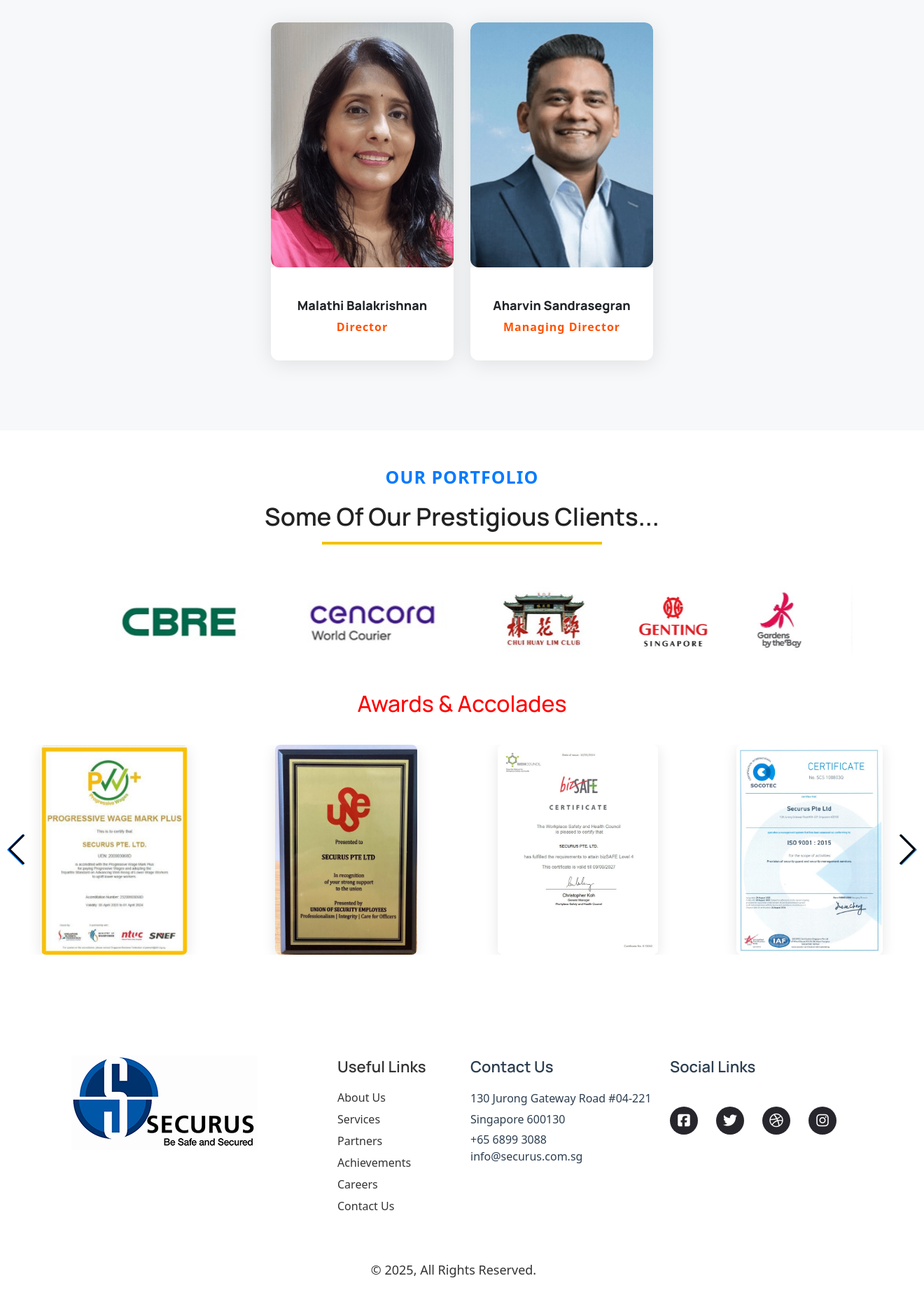
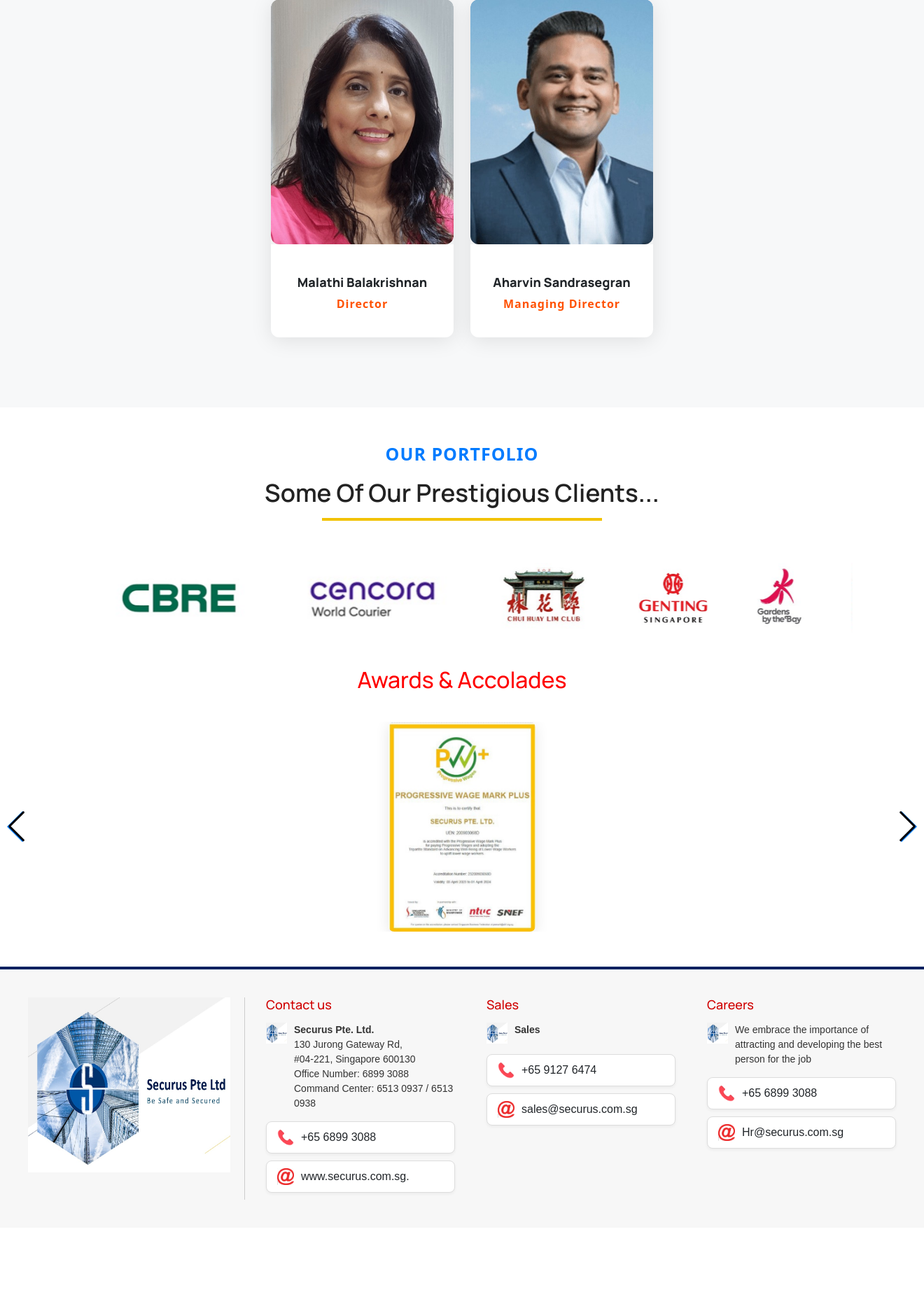
Before and after one commit to JyothiDevappa/securus-new, a PHP site: page /securus-new/index.html in a window 1320 px wide; the page is wider, and only the part inside the window is pictured. Shown: the part 3498-5351 px from the top of that part at 70% size. After the commit the page ends 5212 px from the top of that part, so only its background shows below. Run offline with PHP 8.4, Linux system fonts and the light colour scheme.

Commit message:
added icons to footer

```diff
--- a/securus-new/css/style.css
+++ b/securus-new/css/style.css
@@ -1171,22 +1171,17 @@
      margin: 0;
      line-height: 25px;
  }
+
+
  /***
- ====================================================================
-         Brand One Section
+
+ ====================================================================
+         Footer Section
  ====================================================================
 
  ***/
 
- /***
-
- ====================================================================
-         Footer Section
- ====================================================================
-
- ***/
-
- .footer-section {
+ /* .footer-section {
     position: relative;
     display: block;
     background: #f2f2f2;
@@ -1198,11 +1193,11 @@
 }
 .footer-widget-title h3 {
     font-size: 22px;
-    color: #333; /* updated from #ffffff */
+    color: #333;
     font-weight: 600;
     line-height: 32px;
-}
-
+} */
+/*
 .footer-widget-about {
     margin-right: 20px;
 }
@@ -1211,11 +1206,11 @@
 }
 .footer-widget-about-text p {
     font-size: 16px;
-    color: #333; /* updated from #ffffff */
+    color: #333;
     line-height: 33px;
     margin: 0;
-}
-.footer-widget-about-social {
+} */
+/* .footer-widget-about-social {
     display: -webkit-box;
     display: flex;
     -webkit-box-align: center;
@@ -1253,26 +1248,26 @@
 }
 .footer-widget-useful-links-list li a {
     font-size: 16px;
-    color: #333; /* updated from #fff */
-}
+    color: #333;  */
+/* }
 .footer-widget-useful-links-list li a:hover {
     color: var(--thm-primary);
-}
-
+} */
+/*
 .footer-widget-contact {}
 .footer-widget_contact-info {}
 .footer-widget_contact-info p {
-    color: #333; /* updated from #ffffff */
-    font-size: 16px;
+    color: #333;  */
+    /* font-size: 16px;
     margin: 0;
     line-height: 26px;
     margin-bottom: 4px;
 }
 .footer-widget_contact-info a {
-    color: #333; /* updated from #ffffff */
+    color: #333;
     font-size: 16px;
-}
-
+} */
+/*
 .footer-widget-gallery {
     margin-left: 86px;
 }
@@ -1307,21 +1302,6 @@
     border-radius: 5px;
     width: 100%;
 }
-.gallery-img-hover {
-    position: absolute;
-    top: 0;
-    left: 0;
-    right: 0;
-    bottom: 0;
-    display: flex;
-    align-items: center;
-    justify-content: center;
-    color: var(--thm-primary);
-    font-size: 15px;
-    transform: scale(0);
-    -webkit-transition: all 500ms ease;
-    transition: all 500ms ease;
-}
 .footer-widget-gallery-list li:hover .gallery-img-hover {
     transform: scale(1);
 }
@@ -1331,29 +1311,29 @@
 }
 .footer-bottom p {
     font-size: 18px;
-    color: #333; /* updated from #ffffff */
+    color: #333;
     line-height: 30px;
     margin: 0;
     text-align: center;
 }
 footer a {
   text-decoration: none;
-  color: #000; /* or any color you want */
+  color: #000;
 }
 
 footer a:hover {
-  text-decoration: underline; /* optional: show underline on hover */
-  color: #007bff; /* optional hover color */
-}
-
-
-
+  text-decoration: underline;
+  color: #007bff;
+} */
+
+
+/*
 @media (max-width: 767.98px) {
   .footer-widget-single {
     display: block !important;
     margin-bottom: 30px;
   }
-}
+} */
 
  /***
  ====================================================================
@@ -2892,3 +2872,149 @@
     flex: 0 0 100% !important;   /* Force each slide to occupy 100% width on mobile */
   }
 }
+
+
+
+
+
+
+
+.footer {
+  display: flex;
+  background: #f7f7f7;
+  padding: 40px;
+  font-family: Arial, sans-serif;
+  border-top: 4px solid #002060;
+}
+
+/* Left: Logo + Company Name */
+.footer-left {
+  width: 25%;
+  text-align: center;
+  border-right: 1px solid #ccc;
+  padding-right: 20px;
+}
+
+/* .logo {
+  width: 190px;
+  height: auto;
+  margin-bottom: 15px;
+} */
+
+/* .logo {
+  width: 230px;
+  height: 80px;
+  object-fit: contain;
+  margin-bottom: 15px;
+} */
+
+.logo {
+  width: 100%;
+  height: 250px;
+  object-fit: fill; /* Use 'fill' only if you want it to fully stretch */
+  margin-bottom: 15px;
+}
+
+.company-name {
+  font-size: 18px;
+  font-weight: bold;
+  color: #002060;
+}
+
+.tagline {
+  font-size: 14px;
+  color: #35729e;
+}
+
+/* Right Sections */
+.footer-right {
+  width: 75%;
+  display: flex;
+  justify-content: space-between;
+  padding-left: 30px;
+}
+
+.footer-section {
+  width: 30%;
+}
+
+.footer-section h3 {
+  color: #d00000;
+  margin-bottom: 15px;
+  font-size: 18px;
+}
+
+/* Text with image beside it */
+.info-row {
+  display: flex;
+  align-items: flex-start;
+  gap: 10px;
+  margin-bottom: 15px;
+  font-size: 14px;
+  color: #333;
+}
+
+/* Card Box for phone and email */
+.card-box {
+  background: #fff;
+  border: 1px solid #ddd;
+  border-radius: 8px;
+  padding: 10px 15px;
+  margin-bottom: 10px;
+  display: flex;
+  align-items: center;
+  gap: 10px;
+  box-shadow: 0 2px 4px rgba(0,0,0,0.05);
+}
+
+.icon-small {
+  width: 30px;
+  height: 30px;
+}
+
+.icon-medium {
+  width: 24px;
+  height: 24px;
+}
+
+.bold-text {
+  font-weight: bold;
+}
+@media (max-width: 768px) {
+  .footer {
+    flex-direction: column;
+    padding: 20px;
+  }
+
+  .footer-left {
+    width: 100%;
+    text-align: center;
+    border-right: none;
+    padding-right: 0;
+    margin-bottom: 20px;
+    border-bottom: 1px solid #ccc;
+    padding-bottom: 20px;
+  }
+
+  .footer-right {
+    width: 100%;
+    flex-direction: column;
+    padding-left: 0;
+  }
+
+  .footer-section {
+    width: 100%;
+    margin-bottom: 20px;
+  }
+
+  .info-row,
+  .card-box {
+    flex-direction: row;
+    align-items: flex-start;
+  }
+
+  .icon-small,
+  .icon-medium {
+    flex-shrink: 0;
+  }
+}
--- a/securus-new/footer.html
+++ b/securus-new/footer.html
@@ -1,77 +1,69 @@
-<!--Start Footer Section-->
-<footer class="footer-section" style="background:#ffffff; padding:94px 0 0;">
-  <div class="container">
-    <div class="row">
-      <!-- Logo & Social -->
-      <div class="col-xl-4 col-lg-6 col-md-6 col-12 mb-4">
-        <div class="footer-widget-single footer-widget-about">
-          <div class="footer-widget-title mb-3">
-            <img src="images/logo.png" alt="Logo" class="img-fluid">
-          </div>
-          <!-- <div class="footer-widget-about-social d-flex">
-            <a href="#" class="me-2"><i class="fab fa-facebook-square"></i></a>
-            <a href="#" class="me-2"><i class="fab fa-twitter"></i></a>
-            <a href="#" class="me-2"><i class="fab fa-dribbble"></i></a>
-            <a href="#"><i class="fab fa-instagram"></i></a>
-          </div> -->
+<footer class="footer">
+  <!-- LEFT: Logo and Company Info -->
+  <div class="footer-left">
+    <img src="images/securus.jpeg" alt="Company Logo" class="logo">
+    <!-- <div class="company-name">Securus Pte Ltd</div>
+    <div class="tagline">Be Safe and Secured</div> -->
+  </div>
+
+  <!-- RIGHT: Contact, Sales, Careers -->
+  <div class="footer-right">
+    <!-- Contact Us -->
+    <div class="footer-section">
+      <h3>Contact us</h3>
+      <div class="info-row">
+        <img src="images/securus.jpeg" class="icon-small">
+        <div>
+          <span class="bold-text">Securus Pte. Ltd.</span><br>
+          130 Jurong Gateway Rd,<br>
+          #04-221, Singapore 600130<br>
+          Office Number: 6899 3088<br>
+          Command Center: 6513 0937 / 6513 0938
+
         </div>
       </div>
+      <div class="card-box">
+        <img src="images/call.png" class="icon-medium">
+        <span>+65 6899 3088</span>
+      </div>
+      <div class="card-box">
+        <img src="images/at.jpg" class="icon-medium">
+        <span>www.securus.com.sg.</span>
+      </div>
+    </div>
 
-      <!-- Useful Links -->
-      <div class="col-xl-2 col-lg-6 col-md-6 col-12 mb-4">
-        <div class="footer-widget-single footer-widget-useful-links">
-          <div class="footer-widget-title mb-3">
-            <h3 style="color:#333;">Useful Links</h3>
-          </div>
-          <ul class="footer-widget-useful-links-list list-unstyled">
-            <li><a href="#" style="color:#333;">About Us</a></li>
-            <li><a href="#" style="color:#333;">Services</a></li>
-            <li><a href="a.html" style="color:#333;">Partners</a></li>
-            <li><a href="#" style="color:#333;">Achievements</a></li>
-            <li><a href="#" style="color:#333;">Careers</a></li>
-            <li><a href="#" style="color:#333;">Contact Us</a></li>
-          </ul>
-        </div>
+    <!-- Sales -->
+    <div class="footer-section">
+      <h3>Sales</h3>
+      <div class="info-row">
+        <img src="images/securus.jpeg" class="icon-small">
+        <div><span class="bold-text">Sales</span></div>
       </div>
-<!-- Contact Us -->
-<div class="col-xl-3 col-lg-6 col-md-6 col-12 mb-4">
-  <div class="footer-widget-single footer-widget-contact">
-    <div class="footer-widget-title mb-3">
-      <h3 style="color:#2c3e50;">Contact Us</h3>
+      <div class="card-box">
+        <img src="images/call.png" class="icon-medium">
+        <span>+65 9127 6474</span>
+      </div>
+      <div class="card-box">
+        <img src="images/at.jpg" class="icon-medium">
+        <span>sales@securus.com.sg</span>
+      </div>
     </div>
-    <div class="footer-widget_contact-info">
-      <p style="color:#2c3e50;">130 Jurong Gateway Road #04-221</p>
-      <p style="color:#2c3e50;">Singapore 600130</p>
-      <a href="tel:+6568993088" style="color:#2c3e50;">+65 6899 3088</a><br>
-      <a href="mailto:info@securus.com.sg" style="color:#2c3e50;">info@securus.com.sg</a>
-    </div>
-  </div>
-</div>
 
-
-<!-- Social Links -->
-<div class="col-xl-3 col-lg-6 col-md-6 col-12 mb-4">
-  <div class="footer-widget-single footer-widget-social">
-    <div class="footer-widget-title mb-3">
-      <h3 style="color:#2c3e50;">Social Links</h3>
-    </div>
-    <div class="footer-widget-about-social d-flex">
-      <a href="#" class="me-3" style="font-size: 20px;"><i class="fab fa-facebook-square"></i></a>
-      <a href="#" class="me-3" style="font-size: 20px;"><i class="fab fa-twitter"></i></a>
-      <a href="#" class="me-3" style="font-size: 20px;"><i class="fab fa-dribbble"></i></a>
-      <a href="#" style="font-size: 20px;"><i class="fab fa-instagram"></i></a>
-    </div>
-  </div>
-</div>
-
-
-    <div class="row">
-      <div class="col-12">
-        <div class="footer-bottom text-center pt-4 pb-4">
-          <p style="color:#333; font-size:18px;">© 2025, All Rights Reserved.</p>
-        </div>
+    <!-- Careers -->
+    <div class="footer-section">
+      <h3>Careers</h3>
+      <div class="info-row">
+        <img src="images/securus.jpeg" class="icon-small">
+        <div>We embrace the importance of attracting and developing the best person for the job</div>
+      </div>
+      <div class="card-box">
+        <img src="images/call.png" class="icon-medium">
+        <span>+65 6899 3088</span>
+      </div>
+      <div class="card-box">
+        <img src="images/at.jpg" class="icon-medium">
+        <span>Hr@securus.com.sg</span>
       </div>
     </div>
   </div>
 </footer>
-<!--End Footer Section-->
--- a/securus-new/index.html
+++ b/securus-new/index.html
@@ -2,49 +2,29 @@
 <html lang="en">
 <meta name="viewport" content="width=device-width, initial-scale=1">
 
-<!-- Mirrored from thememxpro.com/php-template/hactora/ by HTTrack Website Copier/3.x [XR&CO'2014], Wed, 28 May 2025 17:24:51 GMT -->
 <!-- Added by HTTrack -->
 <meta http-equiv="content-type" content="text/html;charset=UTF-8" /><!-- /Added by HTTrack -->
 
 <head>
   <meta charset="utf-8">
   <title>Securus || Be Safe and Secured</title>
-  <!-- Stylesheets -->
 
   <!-- Swiper CSS -->
   <link rel="stylesheet" href="https://cdn.jsdelivr.net/npm/swiper@11/swiper-bundle.min.css" />
-
   <!-- Swiper JS -->
   <script src="https://cdn.jsdelivr.net/npm/swiper@11/swiper-bundle.min.js"></script>
-
   <link href="https://fonts.googleapis.com/css2?family=Poppins:wght@400;600&display=swap" rel="stylesheet">
-
-
-
-
-
-
   <link href="https://cdn.jsdelivr.net/npm/bootstrap@5.3.0/dist/css/bootstrap.min.css" rel="stylesheet">
   <!-- search botton-->
-  <link rel="stylesheet" href="https://cdnjs.cloudflare.com/ajax/libs/font-awesome/6.4.0/css/all.min.css">
-
-
   <link href="css/magnific-popup.css" rel="stylesheet">
   <link href="css/style.css" rel="stylesheet">
   <link href="css/responsive.css" rel="stylesheet">
-
-
-
   <!--Header-->
   <link href="https://cdn.jsdelivr.net/npm/bootstrap@5.3.3/dist/css/bootstrap.min.css" rel="stylesheet">
   <script src="https://cdn.jsdelivr.net/npm/bootstrap@5.3.3/dist/js/bootstrap.bundle.min.js"></script>
   <link rel="stylesheet" href="https://cdnjs.cloudflare.com/ajax/libs/font-awesome/6.5.0/css/all.min.css" />
-
-
   <link rel="shortcut icon" href="images/favicon.png" type="image/x-icon">
   <link rel="icon" href="images/favicon.png" type="image/x-icon">
-
-
   <link href="https://fonts.googleapis.com/css2?family=Manrope:wght@300;400;500;600;700;800&amp;display=swap"
     rel="stylesheet">
   <link href="https://fonts.googleapis.com/css2?family=Heebo:wght@300;400;500;600;700;800;900&amp;display=swap"
@@ -711,70 +679,20 @@
 
 
 
-    <!-- /.mobile-nav__wrapper --><!--Scroll to top-->
-    <div class="scroll-to-top scroll-to-target" data-target="html"><span class="icon fas fa-arrow-up"></span></div>
-    <script src="js/jquery-3.7.1.min.js"></script>
-    <script src="js/popper.min.js"></script>
-    <script src="js/bootstrap.min.js"></script>
-    <script src="js/swiper.min.js"></script>
-    <script src="js/appear.js"></script>
-    <script src="js/jquery.countTo.js"></script>
-    <script src="js/isotope.js"></script>
-    <script src="js/owl.js"></script>
-    <script src="js/wow.js"></script>
-    <script src="js/jquery.fancybox.js"></script>
-    <script src="js/TweenMax.min.js"></script>
-    <script src="js/jquery.magnific-popup.min.js"></script>
-    <script src="js/parallax.min.js"></script>
-    <script src="js/custom.js"></script>
 
 
 
+
+<!--footer-->
 <div id="footer-placeholder"></div>
 
-    <script>
-      fetch("footer.html")
-        .then(res => res.text())
-        .then(data => {
-          document.getElementById("footer-placeholder").innerHTML = data;
-
-          // Wait a moment to apply styles to loaded footer
-          setTimeout(() => {
-            const script = document.createElement("script");
-            script.src = "js/bootstrap.min.js";
-            document.body.appendChild(script);
-          }, 100);
-        });
-    </script>
+<!-- footer script -->
+<script src="js/footer.js"></script>
 
 
 
-    <script>
-      const swiper = new Swiper('.awards-swiper', {
-        loop: true,
-        navigation: {
-          nextEl: '.swiper-button-next',
-          prevEl: '.swiper-button-prev',
-        },
-        slidesPerView: 4,
-        spaceBetween: 5,
-        breakpoints: {
-          0: { slidesPerView: 1 },
-          640: { slidesPerView: 2 },
-          1024: { slidesPerView: 3 },
-        },
-      });
-    </script>
-
-
-    <script>
-      setTimeout(function () {
-        document.getElementById("heading").style.display = "block";
-      }, 5000); // 5000ms = 5 seconds
-    </script>
 </body>
 
 
-<!-- Mirrored from thememxpro.com/php-template/hactora/ by HTTrack Website Copier/3.x [XR&CO'2014], Wed, 28 May 2025 17:25:09 GMT -->
 
 </html>
```
Also changed, not shown: other parts of securus-new/index.html (+31 -43 lines), securus-new/Awards.html (+4 -15 lines), securus-new/Event_Security.html (+4 -13 lines), securus-new/Physical_Guarding.html (+6 -13 lines), securus-new/about.html (+5 -14 lines), securus-new/career.html (+4 -14 lines), securus-new/contact.html (+4 -15 lines), securus-new/index-2.html (+5 -17 lines), securus-new/js/footer.js (added, +8 -0 lines), securus-new/js/index.js (+41 -0 lines), securus-new/our_clients.html (+4 -15 lines), securus-new/training.html (+6 -14 lines), securus-new/images/at.jpg (added), securus-new/images/call.png (added). Lines whose indentation alone changed are shown as unchanged.
